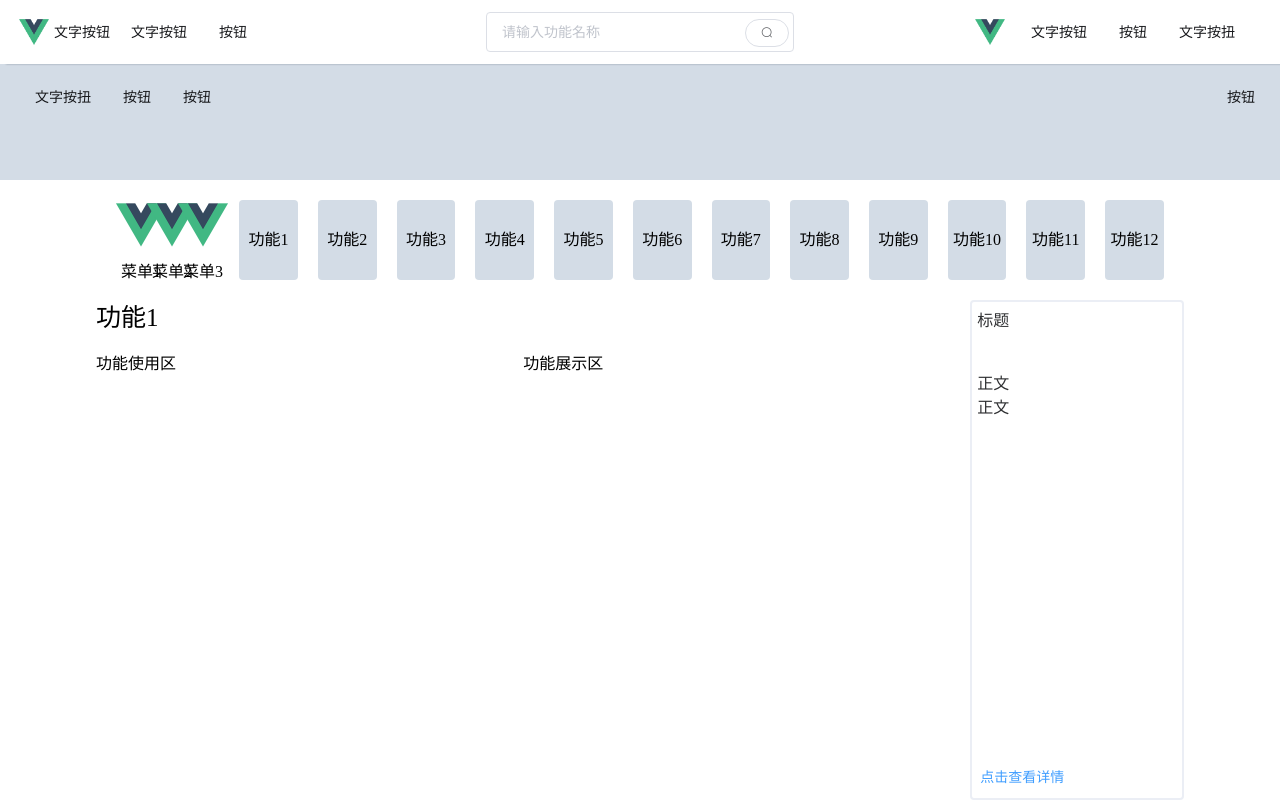
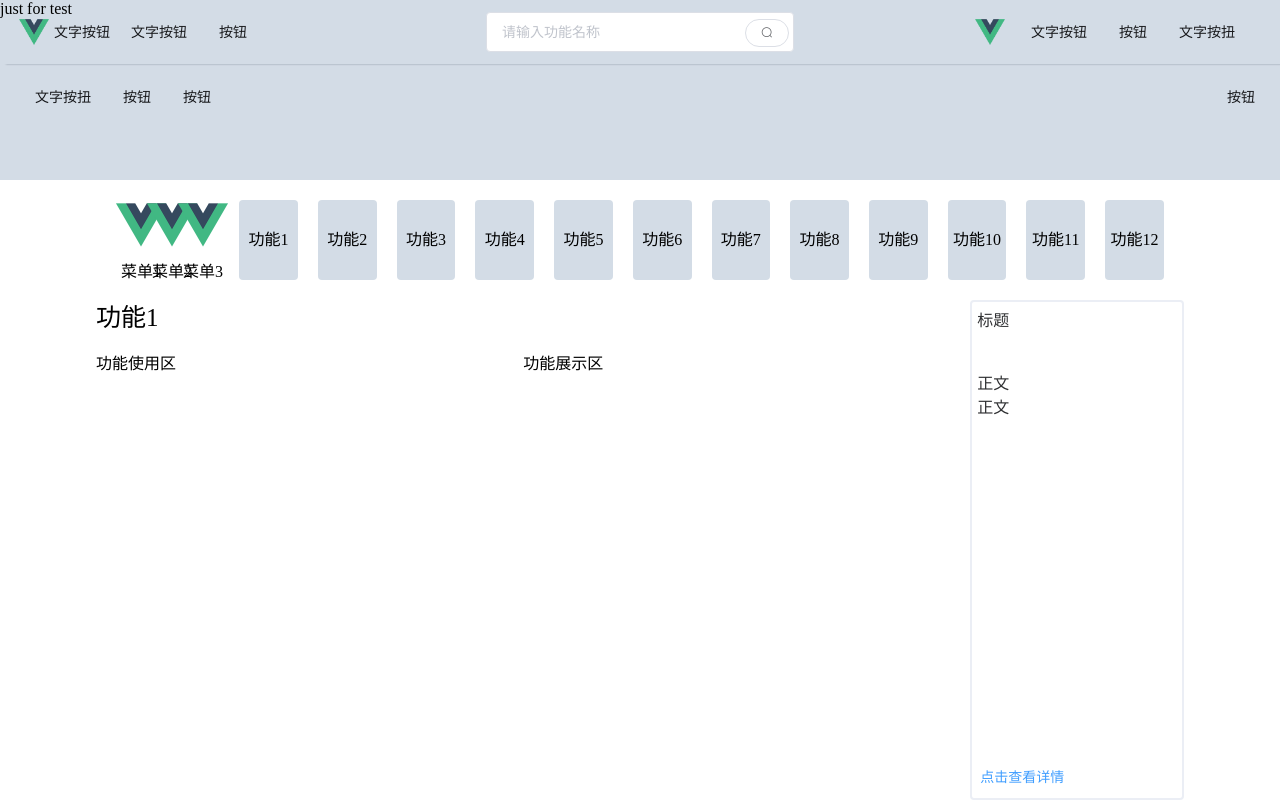
Before and after one commit to Pompous21/Frontend, a Vue app: page / in a window 1280 px wide. Shown: the top 801 px of the page. Built offline with nearby package versions, Linux system fonts and the light colour scheme.

Commit message:
[前端搭建]: 修复头部菜单在最顶层仍不透明的问题

```diff
--- a/src/App.vue
+++ b/src/App.vue
@@ -1,6 +1,7 @@
 <template>
-  <div id="app">
-    <Header class="header" />
+  <div style="height: 100vh; overflow: auto" id="app" ref="App">
+    <!--  最外层div要这么写才能监听  -->
+    <Header class="header" :style="{zIndex: index_header, background: bg_header}" />
     <router-view/>
   </div>
 </template>
@@ -13,23 +14,51 @@
     name: "App",
     components: {
       Header
+    },
+    data() {
+      return {
+        index_header: 0,
+        bg_header: 'Transparent'
+      }
+    },
+    mounted() {
+      // 监听滚动条
+      window.addEventListener('scroll', this.handleScroll, true);
+    },
+    methods: {
+      // 监听滚动条并改变头部菜单
+      handleScroll() {
+        console.log(this.$refs.App.scrollTop);
+        console.log(this.$refs.App.scrollHeight);
+        if (this.$refs.App.scrollTop === 0) {
+          this.index_header = 0;
+          this.bg_header = "Transparent";
+        }
+        else {
+          this.index_header = 1000;
+          this.bg_header = "#FFFFFF"
+        }
+      }
     }
   }
 </script>
 
 <style>
-#app {
+  #app {
 
-}
+  }
   .header {
-    position: fixed !important;
+    position: fixed;
     left: 0;
     top: 0;
-    z-index: 1000;
+    /*z-index: 1000;*/
+    /*显示优先级*/
+
     height: 64px;
     width: 100%;
     padding: 0 24px;
-    background: #FFFFFF;
+
+    /*background: #FFFFFF;*/
     box-shadow: 6px 0 2px rgba(0 21 41 / 35%);
   }
 </style>
--- a/src/components/mainBody/Banner.vue
+++ b/src/components/mainBody/Banner.vue
@@ -1,6 +1,6 @@
 <template>
   <div style="height: 180px; width: 100%" class="bg-purple">
-
+    just for test
   </div>
 </template>
 
--- a/src/views/Home.vue
+++ b/src/views/Home.vue
@@ -6,14 +6,12 @@
 </template>
 
 <script>
-import Header from "../components/Header";
 import Main from "../components/Main";
 import Footer from "../components/Footer";
 
 export default {
   name: 'Home',
   components: {
-    Header,
     Main,
     Footer
   }
```
